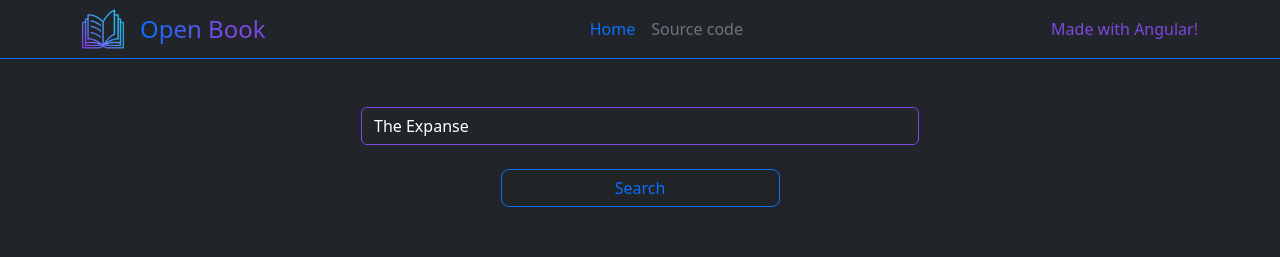
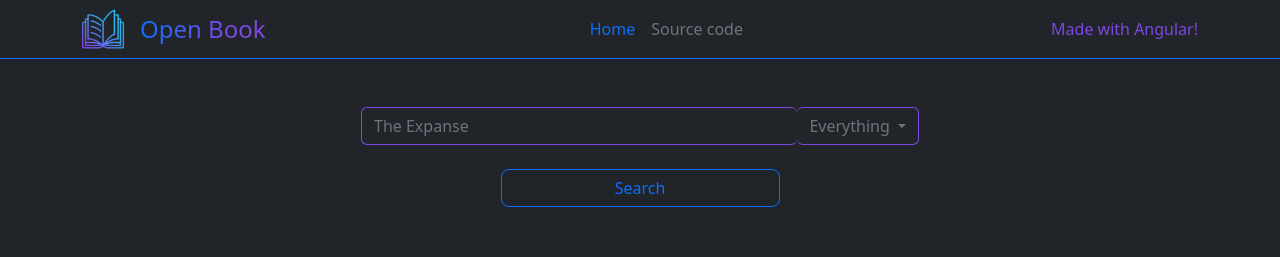
Before and after one commit to MarLizZo/OpenBooks, an Angular app: page / in a window 1280 px wide. Shown: the top 257 px of the page. Built offline with nearby package versions, Linux system fonts and the light colour scheme.

Commit message:
form and interfaces

```diff
--- /dev/null
+++ b/src/app/Interfaces/iindustry-identifiers.ts
@@ -0,0 +1,4 @@
+export interface IIndustryIdentifiers {
+  type: string;
+  identifier: string;
+}
--- /dev/null
+++ b/src/app/Interfaces/iprices.ts
@@ -0,0 +1,5 @@
+export interface IPrices {
+  amount: number;
+  amountInMicros: number;
+  currencyCode: string;
+}
--- a/src/app/components/form/form.component.html
+++ b/src/app/components/form/form.component.html
@@ -1,4 +1,19 @@
-<form class="d-flex flex-column align-items-center">
-    <input type="text" class="form-control bg-dark text-white mb-4 w-50" id="floatingInput" placeholder="The Expanse">
-    <button class="btn btn-outline-primary w-25 rounded-3">Search</button>
+<form (submit)="formSubmit()" class="d-flex flex-column align-items-center">
+    <div class="d-flex searchContainer">
+        <input type="text" [(ngModel)]="searchQuery" name="searchQuery"
+            class="form-control bg-dark text-white mb-4 rounded-end-0 shadow-none" id="floatingInput"
+            placeholder="The Expanse">
+        <div ngbDropdown class="d-inline-block">
+            <button type="button" class="btn btn-dark text-secondary rounded-start-0" id="dropdownSearch"
+                ngbDropdownToggle>
+                {{ btnSearchParam }}
+            </button>
+            <div ngbDropdownMenu aria-labelledby="dropdownSearch" class="bg-dark border-1 border-primary">
+                <button ngbDropdownItem class="text-secondary" (click)="setSearchFilter(1)">Everything</button>
+                <button ngbDropdownItem class="text-secondary" (click)="setSearchFilter(2)">Book Title</button>
+                <button ngbDropdownItem class="text-secondary" (click)="setSearchFilter(3)">Author Name</button>
+            </div>
+        </div>
+    </div>
+    <button type="submit" class="btn btn-outline-primary w-25 rounded-3">Search</button>
 </form>
--- a/src/app/components/form/form.component.scss
+++ b/src/app/components/form/form.component.scss
@@ -1,6 +1,29 @@
-.form-control {
-  border: 1px solid var(--violet) !important;
+form {
+  .searchContainer {
+    width: 100%;
+    @media screen and (min-width: 576px) {
+      width: 75%;
+    }
+    @media screen and (min-width: 1200px) {
+      width: 50%;
+    }
+  }
+  .form-control {
+    border: 1px solid var(--violet) !important;
+    border-right: 0px !important;
+  }
+  #dropdownSearch {
+    border: 1px solid var(--violet) !important;
+    border-left: 0px !important;
+  }
+  ::placeholder {
+    color: var(--bs-secondary);
+  }
+
+  div[ngbDropdownMenu] {
+    button:hover {
+      background-color: var(--bs-gray-700);
+      color: white !important;
+    }
+  }
 }
-::placeholder {
-  color: white;
-}
--- a/src/app/components/form/form.component.ts
+++ b/src/app/components/form/form.component.ts
@@ -1,12 +1,33 @@
-import { Component } from '@angular/core';
+import { Component, EventEmitter, Output } from '@angular/core';
 import { CommonModule } from '@angular/common';
 import { FormsModule } from '@angular/forms';
+import { NgbDropdownModule } from '@ng-bootstrap/ng-bootstrap';
 
 @Component({
   selector: 'app-form',
   standalone: true,
-  imports: [CommonModule, FormsModule],
+  imports: [CommonModule, FormsModule, NgbDropdownModule],
   templateUrl: './form.component.html',
   styleUrls: ['./form.component.scss'],
 })
-export class FormComponent {}
+export class FormComponent {
+  btnSearchParam: string = 'Everything';
+  searchQuery: string = '';
+
+  @Output() onSubmit = new EventEmitter();
+
+  formSubmit(): void {
+    console.log(this.searchQuery);
+    this.onSubmit.emit({
+      query: this.searchQuery,
+      param: this.btnSearchParam,
+    });
+    this.searchQuery = '';
+    console.log(this.searchQuery);
+  }
+
+  setSearchFilter(type: number) {
+    this.btnSearchParam =
+      type == 1 ? 'Everything' : type == 2 ? 'Book Title' : 'Author Name';
+  }
+}
```
Also changed, not shown: src/app/Interfaces/iaccess-info.ts (added, +18 -0 lines), src/app/Interfaces/ibook.ts (+14 -0 lines), src/app/Interfaces/isale-info.ts (added, +17 -0 lines), src/app/Interfaces/ivolume-info.ts (added, +32 -0 lines).
